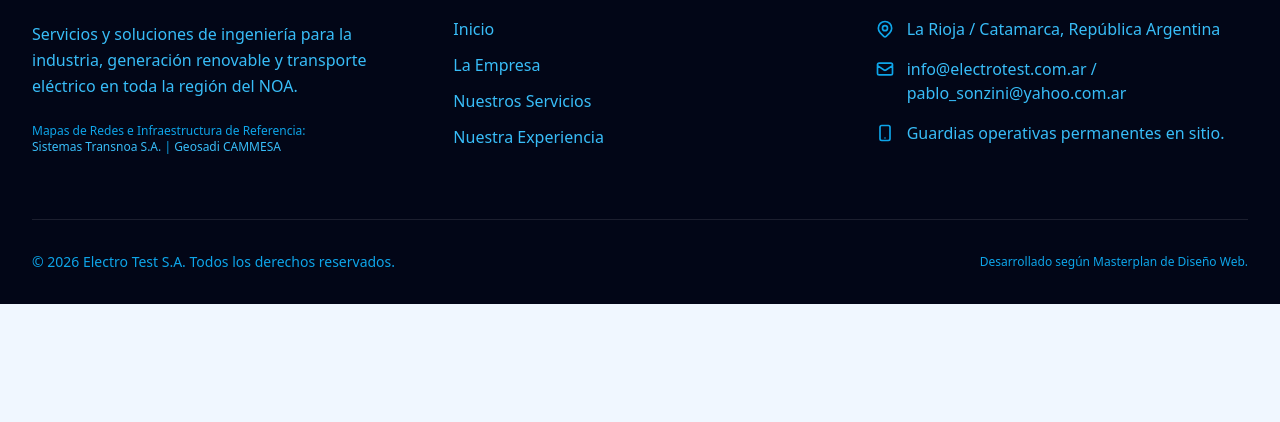
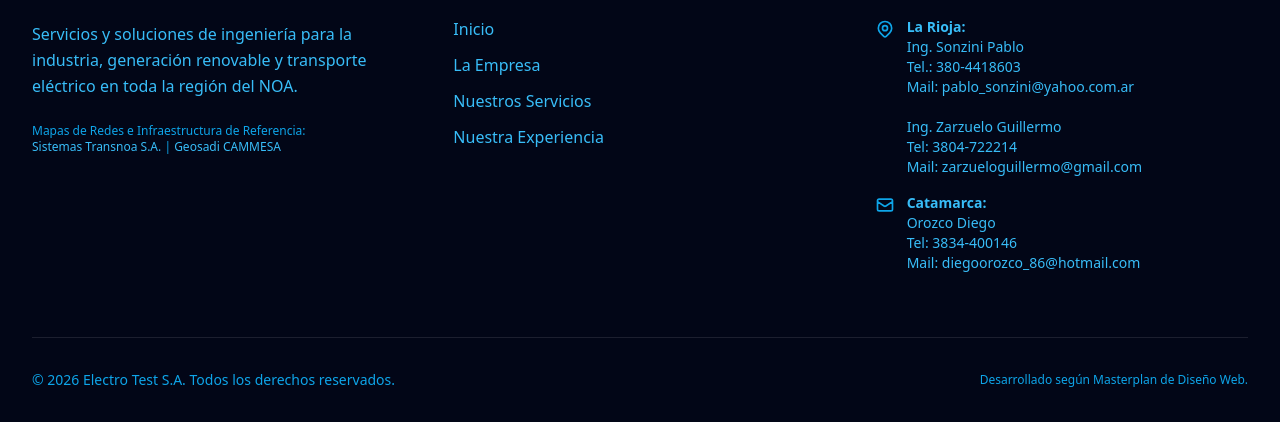
Before and after one commit to Uziel44/electrotest, a plain HTML site: page index.html in a window 1280 px wide. Shown: the part 4270-4692 px from the top of the page. Before the commit the page ends 4574 px from the top, so only its background shows below. Drawn offline with nearby package versions, Linux system fonts and the light colour scheme.

Commit message:
Update index.html

```diff
--- a/index.html
+++ b/index.html
@@ -601,18 +601,14 @@
                 <!-- Contacto Centralizado -->
                 <div>
                     <h4 class="text-lg font-bold mb-6 text-orange-500">Contacto Directo</h4>
-                    <ul class="space-y-4 text-slate-400">
+                    <ul class="space-y-4 text-slate-400 text-sm">
                         <li class="flex items-start gap-3">
                             <svg class="w-5 h-5 text-orange-500 shrink-0 mt-0.5" fill="none" stroke="currentColor" viewBox="0 0 24 24"><path stroke-linecap="round" stroke-linejoin="round" stroke-width="2" d="M17.657 16.657L13.414 20.9a1.998 1.998 0 01-2.827 0l-4.244-4.243a8 8 0 1111.314 0z"></path><path stroke-linecap="round" stroke-linejoin="round" stroke-width="2" d="M15 11a3 3 0 11-6 0 3 3 0 016 0z"></path></svg>
-                            <span>La Rioja / Catamarca, República Argentina</span>
+                            <span><strong>La Rioja:</strong><br>Ing. Sonzini Pablo<br>Tel.: 380-4418603<br>Mail: pablo_sonzini@yahoo.com.ar<br><br>Ing. Zarzuelo Guillermo<br>Tel: 3804-722214<br>Mail: zarzueloguillermo@gmail.com</span>
                         </li>
                         <li class="flex items-start gap-3">
                             <svg class="w-5 h-5 text-orange-500 shrink-0 mt-0.5" fill="none" stroke="currentColor" viewBox="0 0 24 24"><path stroke-linecap="round" stroke-linejoin="round" stroke-width="2" d="M3 8l7.89 5.26a2 2 0 002.22 0L21 8M5 19h14a2 2 0 002-2V7a2 2 0 00-2-2H5a2 2 0 00-2 2v10a2 2 0 002 2z"></path></svg>
-                            <span>info@electrotest.com.ar / pablo_sonzini@yahoo.com.ar</span>
-                        </li>
-                        <li class="flex items-start gap-3">
-                            <svg class="w-5 h-5 text-orange-500 shrink-0 mt-0.5" fill="none" stroke="currentColor" viewBox="0 0 24 24"><path stroke-linecap="round" stroke-linejoin="round" stroke-width="2" d="M12 18h.01M8 21h8a2 2 0 002-2V5a2 2 0 00-2-2H8a2 2 0 00-2 2v14a2 2 0 002 2z"></path></svg>
-                            <span>Guardias operativas permanentes en sitio.</span>
+                            <span><strong>Catamarca:</strong><br>Orozco Diego<br>Tel: 3834-400146<br>Mail: diegoorozco_86@hotmail.com</span>
                         </li>
                     </ul>
                 </div>
```
